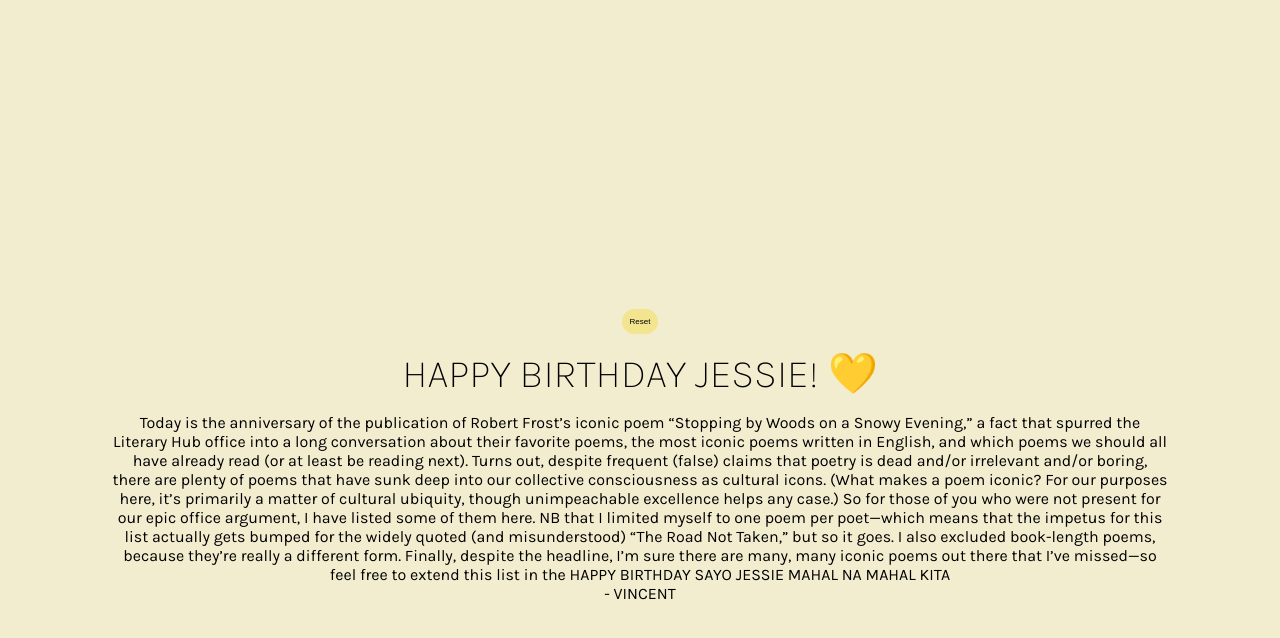
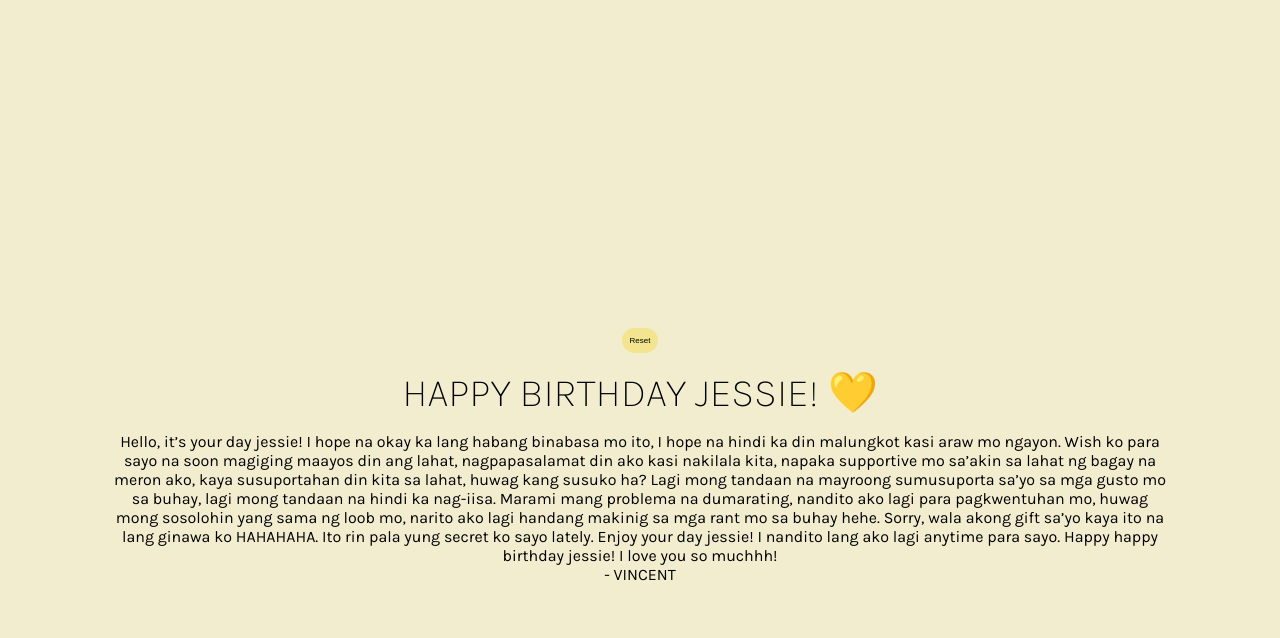
Before and after one commit to rvbeaks/greetings, a Next.js app: page / in a window 1280 px wide. Both pictures are taken after a click on the picture 640 px from the left and 566 px from the top of the page. Shown: the top 638 px of the page. Built offline with nearby package versions, Linux system fonts and the light colour scheme.

Commit message:
Update index.js

```diff
--- a/pages/index.js
+++ b/pages/index.js
@@ -95,27 +95,7 @@ export default function Home() {
                     transition={{ duration: 1.2 }}
                   >
                     <p>
-                      Today is the anniversary of the publication of Robert
-                      Frost’s iconic poem “Stopping by Woods on a Snowy
-                      Evening,” a fact that spurred the Literary Hub office into
-                      a long conversation about their favorite poems, the most
-                      iconic poems written in English, and which poems we should
-                      all have already read (or at least be reading next). Turns
-                      out, despite frequent (false) claims that poetry is dead
-                      and/or irrelevant and/or boring, there are plenty of poems
-                      that have sunk deep into our collective consciousness as
-                      cultural icons. (What makes a poem iconic? For our
-                      purposes here, it’s primarily a matter of cultural
-                      ubiquity, though unimpeachable excellence helps any case.)
-                      So for those of you who were not present for our epic
-                      office argument, I have listed some of them here. NB that
-                      I limited myself to one poem per poet—which means that the
-                      impetus for this list actually gets bumped for the widely
-                      quoted (and misunderstood) “The Road Not Taken,” but so it
-                      goes. I also excluded book-length poems, because they’re
-                      really a different form. Finally, despite the headline,
-                      I’m sure there are many, many iconic poems out there that
-                      I’ve missed—so feel free to extend this list in the HAPPY BIRTHDAY SAYO JESSIE MAHAL NA MAHAL KITA
+                      Hello, it’s your day jessie! I hope na okay ka lang habang binabasa mo ito, I hope na hindi ka din malungkot kasi araw mo ngayon.  Wish ko para sayo na soon magiging maayos din ang lahat, nagpapasalamat din ako kasi nakilala kita, napaka supportive mo sa’akin sa lahat ng bagay na meron ako, kaya susuportahan din kita  sa lahat, huwag kang susuko ha? Lagi mong tandaan na mayroong sumusuporta sa’yo sa mga gusto mo sa buhay, lagi mong tandaan na hindi ka nag-iisa. Marami mang problema na dumarating, nandito ako lagi para pagkwentuhan mo, huwag mong sosolohin yang sama ng loob mo, narito ako lagi handang makinig sa mga rant mo sa buhay hehe. Sorry, wala akong gift sa’yo kaya ito na lang ginawa ko HAHAHAHA. Ito rin pala yung secret ko sayo lately. Enjoy your day jessie! I nandito lang ako lagi anytime para sayo. Happy happy birthday jessie! I love you so muchhh!
                     </p>
 
                     <div>
```
